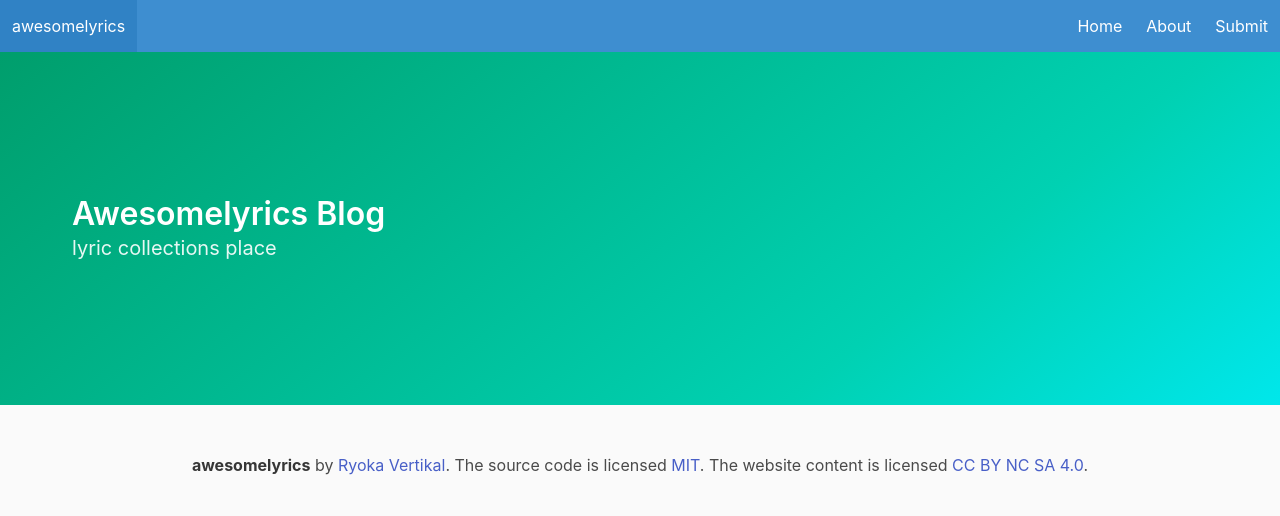
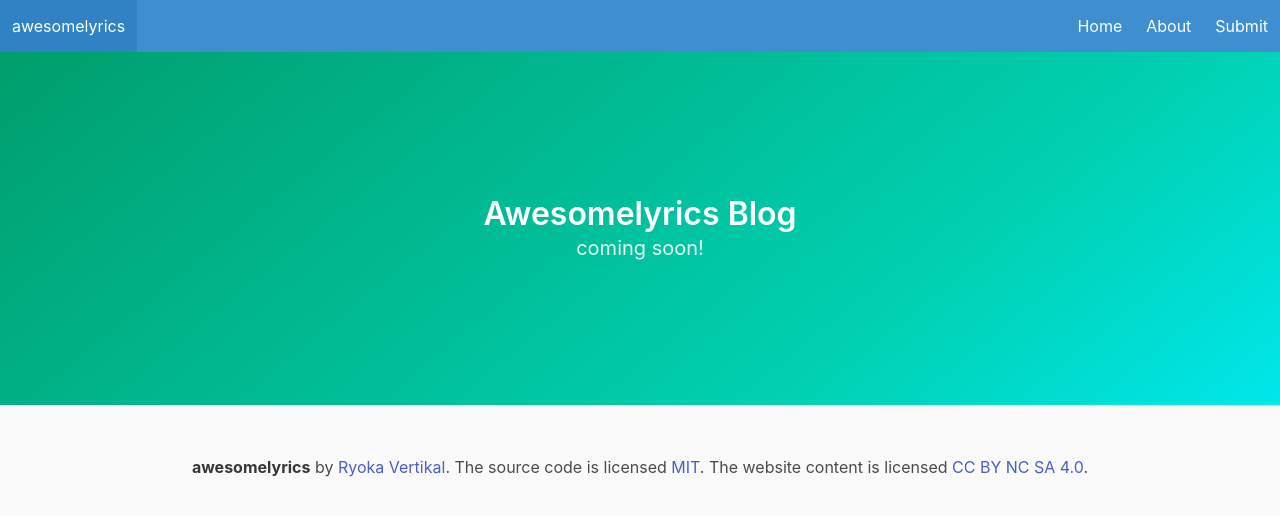
Before and after one commit to awesomelyrics/awesomelyric.github.io, a plain HTML site: page index.html in a window 1280 px wide. Drawn offline with nearby package versions, Linux system fonts and the light colour scheme.

Commit message:
zzzz..
aaaaapaaaa

```diff
--- a/index.html
+++ b/index.html
@@ -6,6 +6,11 @@
     <title>awesomelyrics</title>
     <link rel="stylesheet" href="https://maxcdn.bootstrapcdn.com/font-awesome/4.7.0/css/font-awesome.min.css">
     <link rel="stylesheet" href="https://cdnjs.cloudflare.com/ajax/libs/bulma/0.6.1/css/bulma.min.css">
+    <style>
+      .footer {
+        padding: 50px 0;
+      }
+    </style>
   </head>
   <body>
   <nav class="navbar is-info">
@@ -41,14 +46,14 @@
   </div>
 </nav>
 
-  <section class="hero is-medium is-primary is-bold">
+  <section class="hero is-medium is-primary is-bold has-text-centered">
   <div class="hero-body">
     <div class="container">
       <h1 class="title">
        Awesomelyrics Blog
       </h1>
       <h2 class="subtitle">
-        lyric collections place
+        coming soon!
       </h2>
     </div>
   </div>
```
